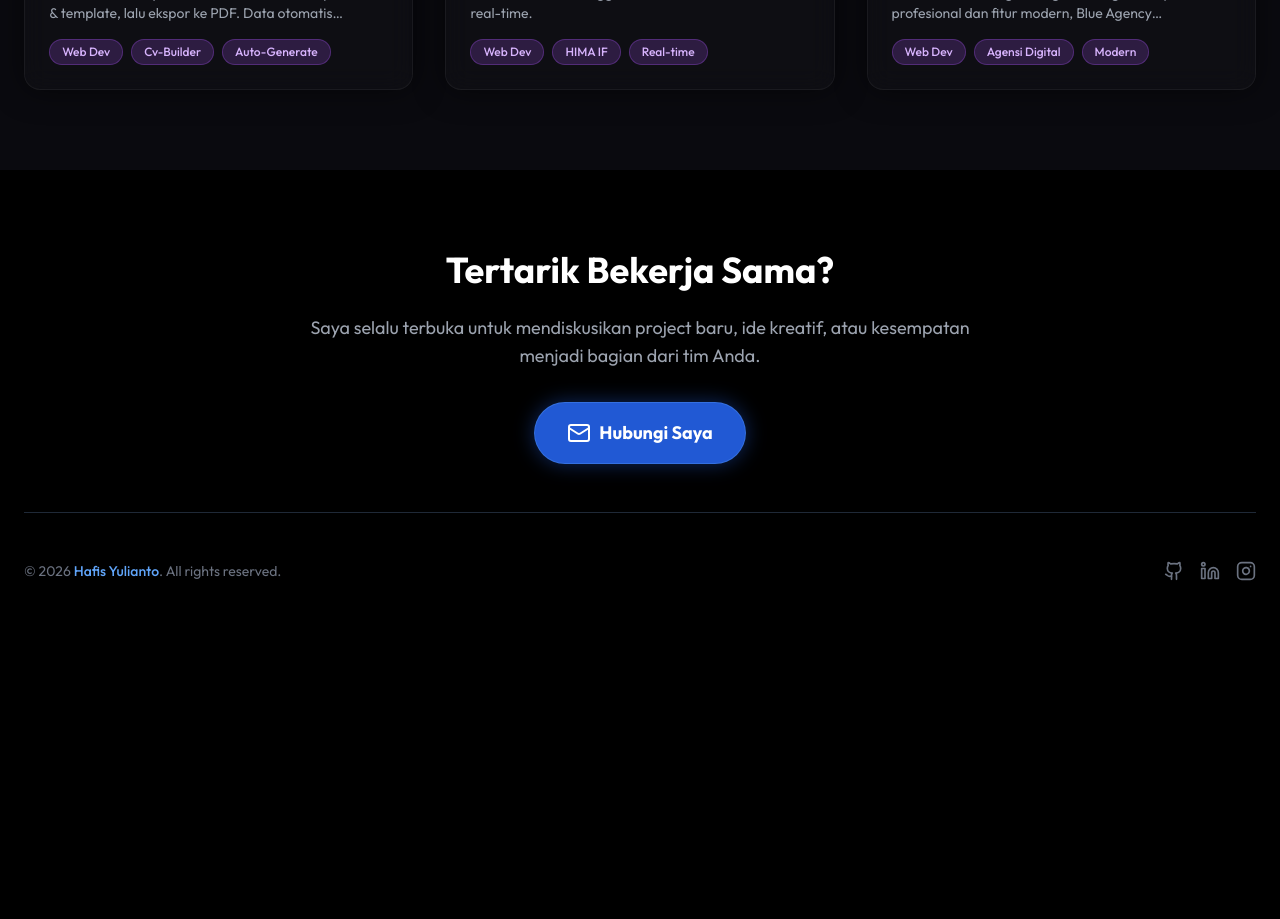
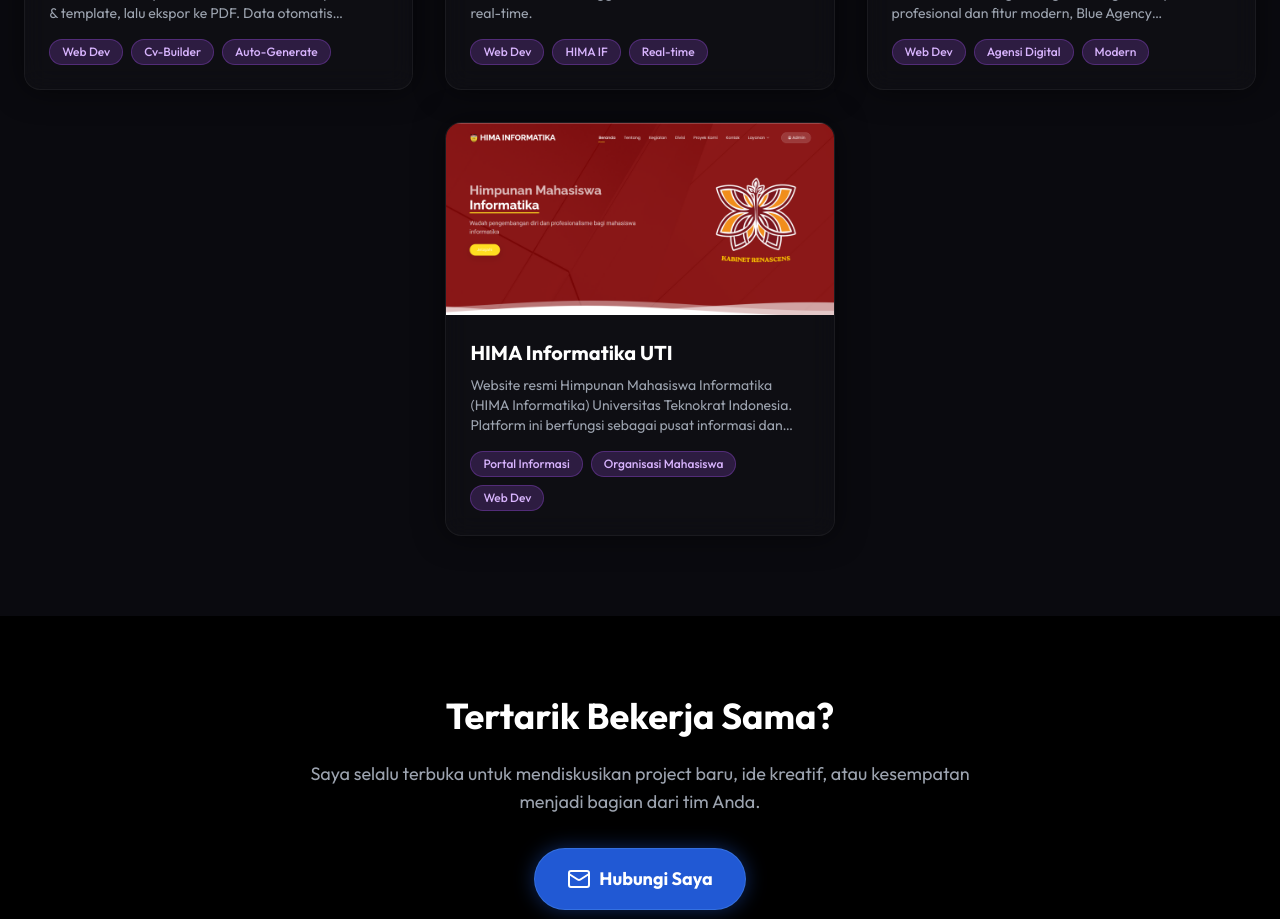
Before and after one commit to HafisYulianto/portfolio-hafis, a React (Vite) app: page / in a window 1280 px wide. Shown: the part 6680-7599 px from the top of the page. Before the commit the page ends 7341 px from the top, so only its background shows below. Built offline with nearby package versions, Linux system fonts and the light colour scheme.

Commit message:
update project

```diff
--- a/src/data/index.js
+++ b/src/data/index.js
@@ -12,6 +12,7 @@
 import cvBuilderImg from '../assets/cv-builder.png';
 import transparansiSkorKinerjaImg from '../assets/transparansiSkorKinerja.png';
 import blueAgencyImg from '../assets/blueAgency.png';
+import himaIfImg from '../assets/hima-if.png';
 
 // =================================================================================
 // 1. DATA PERSONAL
@@ -405,6 +406,15 @@
       tags: ["Web Dev", "Agensi Digital", "Modern"],
       github: null,
       demo: "https://bluegenc.vercel.app/",
+    },
+    {
+     id: 7,
+      title: "HIMA Informatika UTI",
+      desc: "Website resmi Himpunan Mahasiswa Informatika (HIMA Informatika) Universitas Teknokrat Indonesia. Platform ini berfungsi sebagai pusat informasi dan komunikasi organisasi, menyajikan profil kepengurusan, galeri kegiatan, serta berbagai program kerja unggulan untuk memfasilitasi pengembangan potensi akademik dan profesional mahasiswa.",
+      image: himaIfImg,
+      tags: ["Portal Informasi", "Organisasi Mahasiswa", "Web Dev"],
+      github: null,
+      demo: "https://hima-if.teknokrat.ac.id/",
     }
   ],
   en: [
```
Also changed, not shown: src/assets/hima-if.png (added).
